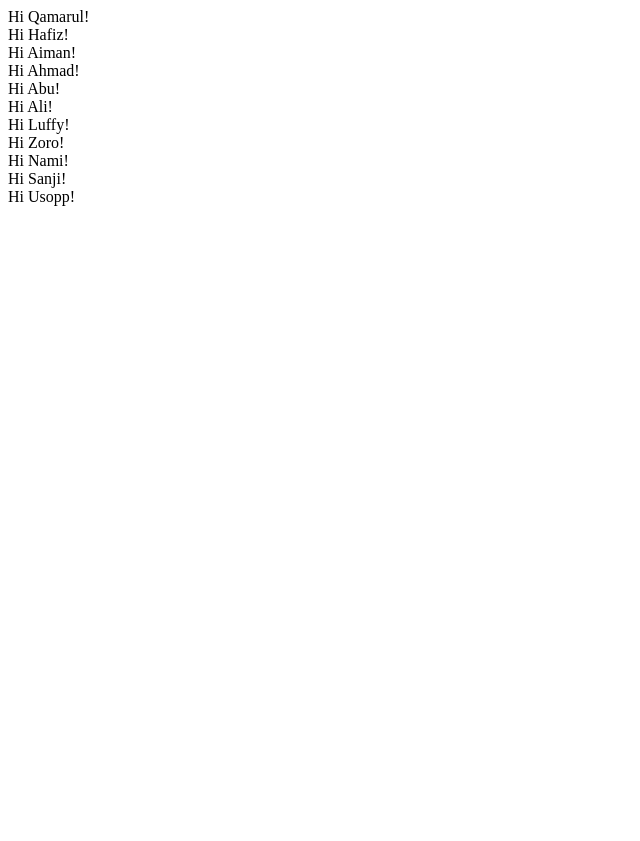
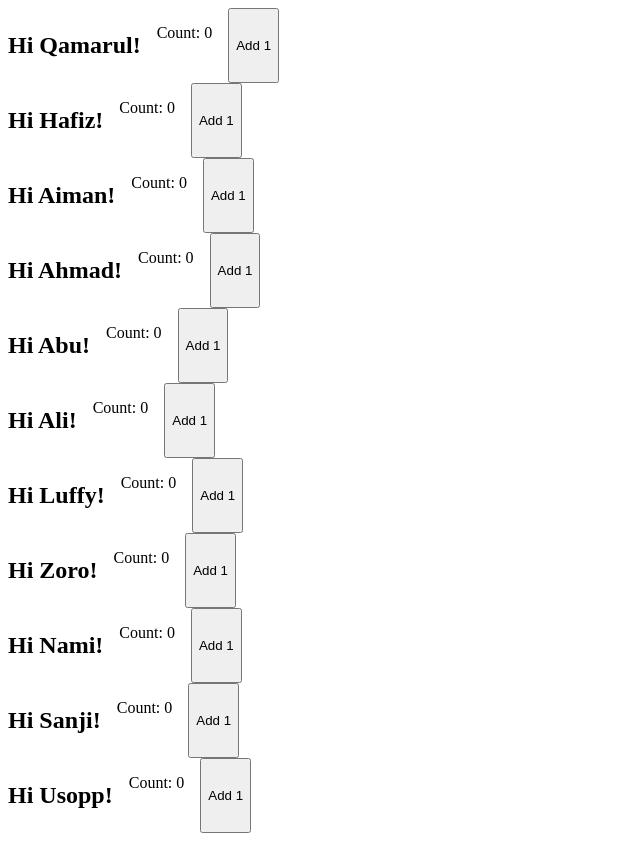
Before and after one commit to hahafiz/ocb-week-16, a React (Vite) app: page / in a window 1280 px wide. Shown: the whole page, without its empty margins (0-640 px from the left). Before the commit the page ends 800 px from the top, so only its background shows below. Built offline with nearby package versions, Linux system fonts and the light colour scheme.

Commit message:
adding css to component

```diff
--- /dev/null
+++ b/src/components/Counter.css
@@ -0,0 +1,4 @@
+.title {
+  font-weight: bold;
+  font-size: 24px;
+}
--- a/src/components/Counter.jsx
+++ b/src/components/Counter.jsx
@@ -1,7 +1,27 @@
 import PropTypes from "prop-types";
+import { useState } from "react";
+import "./Counter.css";
 
 const Counter = (props) => {
-  return <div>Hi {props.name}!</div>;
+  const [count, setCount] = useState(0);
+
+  const handleClick = () => {
+    setCount((previousCount) => {
+      return previousCount + 1;
+    });
+  };
+  return (
+    <div
+      style={{
+        display: "flex",
+        gap: "16px",
+      }}
+    >
+      <p className="title">Hi {props.name}!</p>
+      <p>Count: {count}</p>
+      <button onClick={handleClick}>Add 1</button>
+    </div>
+  );
 };
 
 Counter.propTypes = {
```
